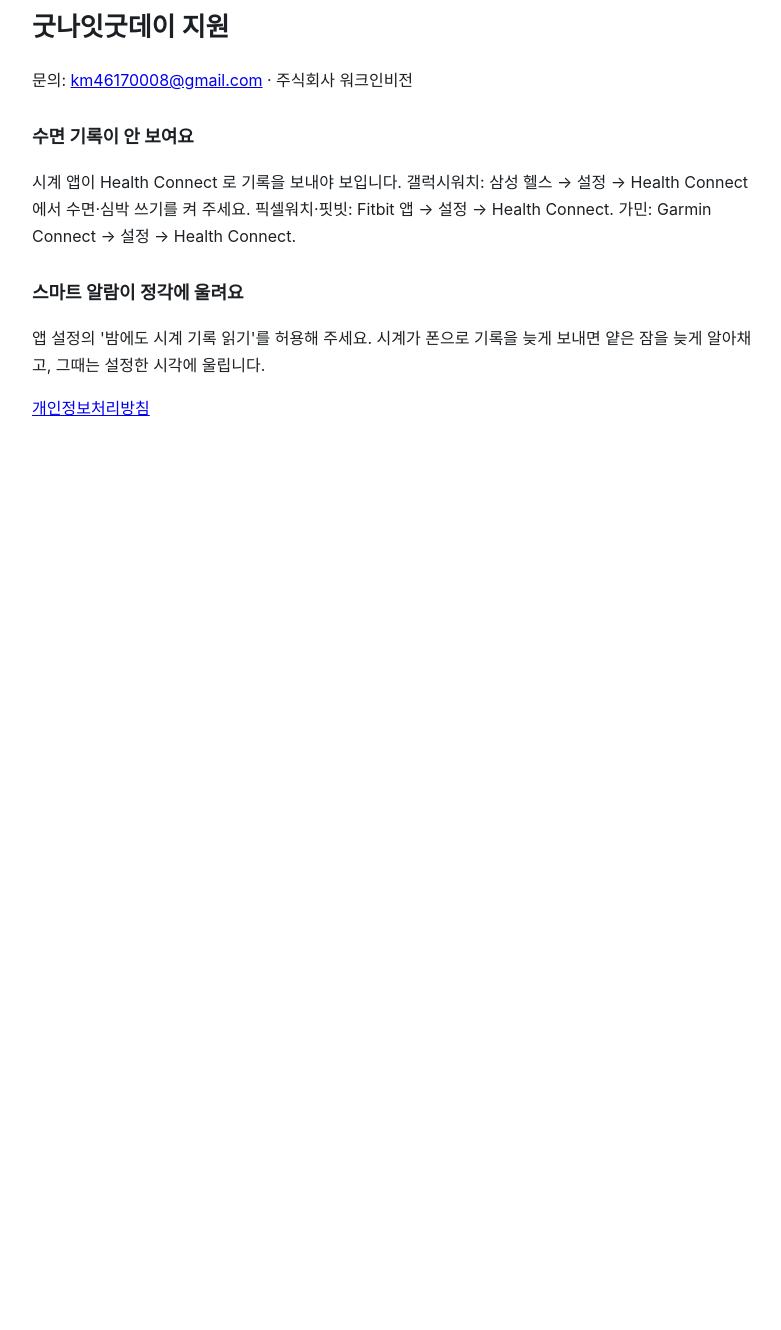
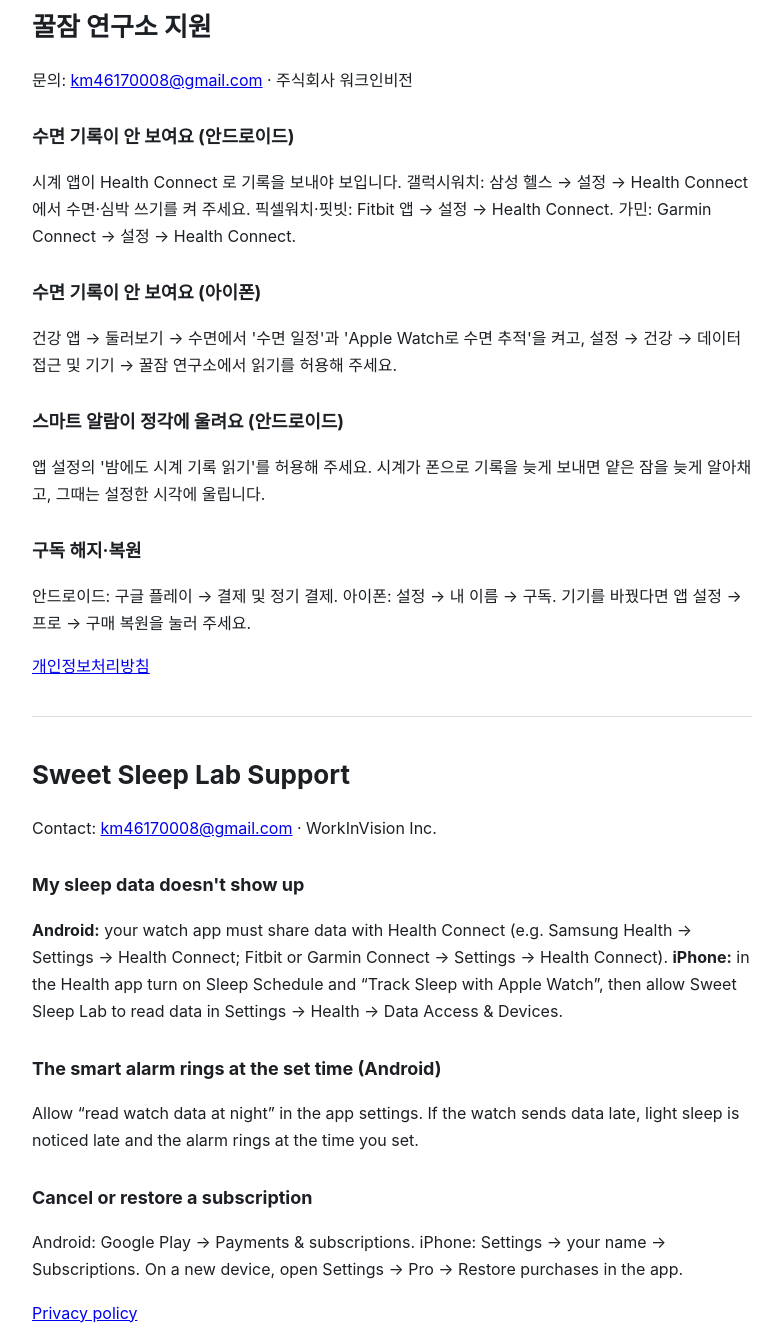
Before and after one commit to kwangmin88/kwangmin88.github.io, a plain HTML site: page goodnight/support.html in a window 1280 px wide. Shown: the part 40-1370 px from the top of the page, without its empty margins (248-1029 px from the left). Before the commit the page ends 800 px from the top, so only its background shows below. Drawn offline with Linux system fonts and the light colour scheme.

Commit message:
꿀잠 연구소(옛 굿나잇굿데이) — support.html 이름 변경·영어판

```diff
--- a/goodnight/support.html
+++ b/goodnight/support.html
@@ -1,13 +1,28 @@
 <!doctype html>
 <!-- [Claude 작성 · 2026-11-23 · 굿나잇굿데이] kwangmin88.github.io/goodnight/support.html -->
+<!-- [Claude 수정 · 2026-11-24] 이름 '꿀잠 연구소'·아이폰 안내·영어 안내 추가 -->
 <html lang="ko"><head><meta charset="utf-8"><meta name="viewport" content="width=device-width,initial-scale=1">
-<title>굿나잇굿데이 지원</title>
-<style>body{font-family:-apple-system,"Pretendard","Apple SD Gothic Neo","Noto Sans KR",sans-serif;color:#1c2024;line-height:1.7;max-width:720px;margin:0 auto;padding:28px 20px 60px}h1{font-size:26px}h2{font-size:18px;margin-top:28px}</style></head><body>
-<h1>굿나잇굿데이 지원</h1>
+<title>꿀잠 연구소 지원 · Sweet Sleep Lab Support</title>
+<style>body{font-family:-apple-system,"Pretendard","Apple SD Gothic Neo","Noto Sans KR",sans-serif;color:#1c2024;line-height:1.7;max-width:720px;margin:0 auto;padding:28px 20px 60px}h1{font-size:26px}h2{font-size:18px;margin-top:28px}hr{margin:36px 0;border:0;border-top:1px solid #ddd}</style></head><body>
+<h1>꿀잠 연구소 지원</h1>
 <p>문의: <a href="mailto:km46170008@gmail.com">km46170008@gmail.com</a> · 주식회사 워크인비전</p>
-<h2>수면 기록이 안 보여요</h2>
+<h2>수면 기록이 안 보여요 (안드로이드)</h2>
 <p>시계 앱이 Health Connect 로 기록을 보내야 보입니다. 갤럭시워치: 삼성 헬스 → 설정 → Health Connect 에서 수면·심박 쓰기를 켜 주세요. 픽셀워치·핏빗: Fitbit 앱 → 설정 → Health Connect. 가민: Garmin Connect → 설정 → Health Connect.</p>
-<h2>스마트 알람이 정각에 울려요</h2>
+<h2>수면 기록이 안 보여요 (아이폰)</h2>
+<p>건강 앱 → 둘러보기 → 수면에서 '수면 일정'과 'Apple Watch로 수면 추적'을 켜고, 설정 → 건강 → 데이터 접근 및 기기 → 꿀잠 연구소에서 읽기를 허용해 주세요.</p>
+<h2>스마트 알람이 정각에 울려요 (안드로이드)</h2>
 <p>앱 설정의 '밤에도 시계 기록 읽기'를 허용해 주세요. 시계가 폰으로 기록을 늦게 보내면 얕은 잠을 늦게 알아채고, 그때는 설정한 시각에 울립니다.</p>
+<h2>구독 해지·복원</h2>
+<p>안드로이드: 구글 플레이 → 결제 및 정기 결제. 아이폰: 설정 → 내 이름 → 구독. 기기를 바꿨다면 앱 설정 → 프로 → 구매 복원을 눌러 주세요.</p>
 <p><a href="privacy.html">개인정보처리방침</a></p>
+<hr>
+<h1>Sweet Sleep Lab Support</h1>
+<p>Contact: <a href="mailto:km46170008@gmail.com">km46170008@gmail.com</a> · WorkInVision Inc.</p>
+<h2>My sleep data doesn't show up</h2>
+<p><b>Android:</b> your watch app must share data with Health Connect (e.g. Samsung Health → Settings → Health Connect; Fitbit or Garmin Connect → Settings → Health Connect). <b>iPhone:</b> in the Health app turn on Sleep Schedule and “Track Sleep with Apple Watch”, then allow Sweet Sleep Lab to read data in Settings → Health → Data Access &amp; Devices.</p>
+<h2>The smart alarm rings at the set time (Android)</h2>
+<p>Allow “read watch data at night” in the app settings. If the watch sends data late, light sleep is noticed late and the alarm rings at the time you set.</p>
+<h2>Cancel or restore a subscription</h2>
+<p>Android: Google Play → Payments &amp; subscriptions. iPhone: Settings → your name → Subscriptions. On a new device, open Settings → Pro → Restore purchases in the app.</p>
+<p><a href="privacy-en.html">Privacy policy</a></p>
 </body></html>
```
